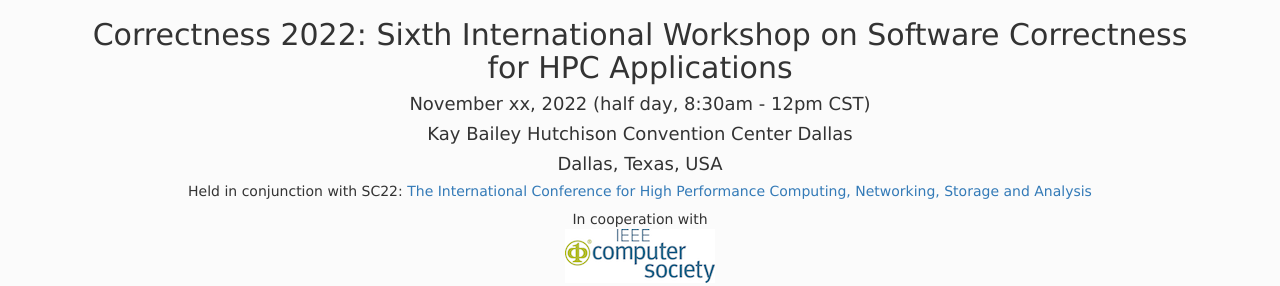
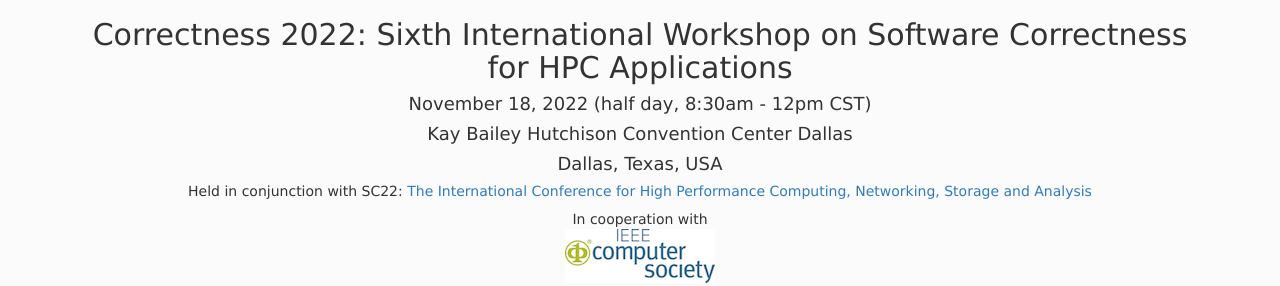
Before and after one commit to correctness-workshop/2022, a Jekyll site: the page built from index.md, in a window 1280 px wide and 900 px high. Shown: the part 227-513 px from the top of the window. Built offline with Jekyll 4.4.1, drawn with Linux system fonts in a browser that asks for light colours; nearby versions of some CDN libraries; the list of posts is cut into pages by our own code; some of the changed text lies outside the part shown.

Commit message:
Update index.md

```diff
--- a/index.md
+++ b/index.md
@@ -7,7 +7,7 @@ comments: false
 <img src="img/picture.jpg" alt="Drawing" style="width:1200px;" />
 
 <center><h2>Correctness 2022: Sixth International Workshop on Software Correctness for HPC Applications</h2></center>
-<center><h4> November xx, 2022 (half day, 8:30am - 12pm CST) </h4></center>
+<center><h4> November 18, 2022 (half day, 8:30am - 12pm CST) </h4></center>
 <center><h4> Kay Bailey Hutchison Convention Center Dallas </h4></center>
 <center><h4> Dallas, Texas, USA </h4></center>
 <center><h5> Held in conjunction with SC22: <a href="https://sc22.supercomputing.org/">The International Conference for High Performance Computing, Networking, Storage and Analysis</a> </h5></center>
@@ -101,7 +101,7 @@ All time zones are AOE.
 ### <a class="anchor" name="date">Workshop Date</a>
 
 - Half-day Workshop
-- November xx, 2022, 8:30am - 12pm CST
+- November 18, 2022, 8:30am - 12pm CST
 
 ---
 ### <a class="anchor" name="org">Organizers</a>
```
